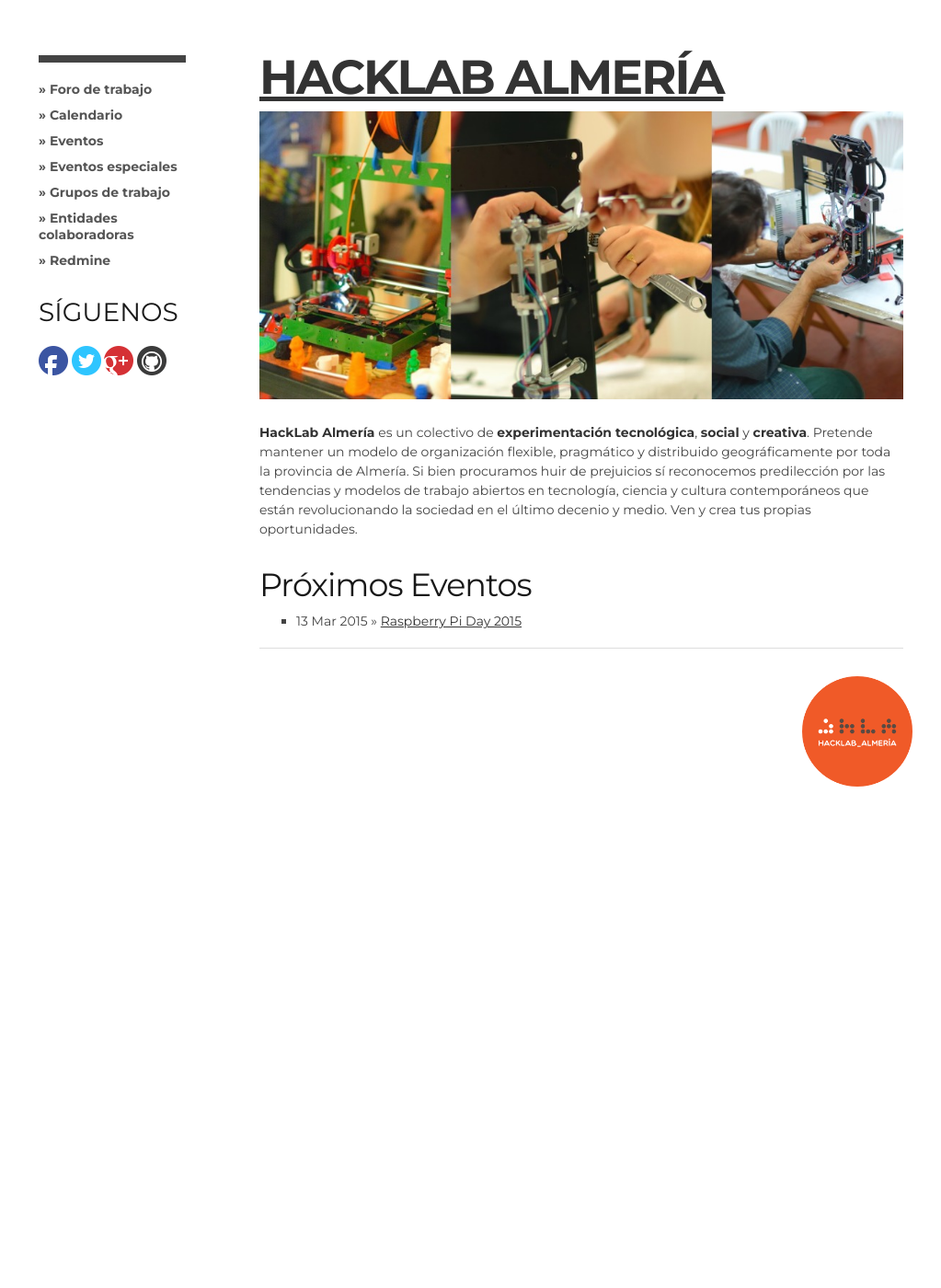
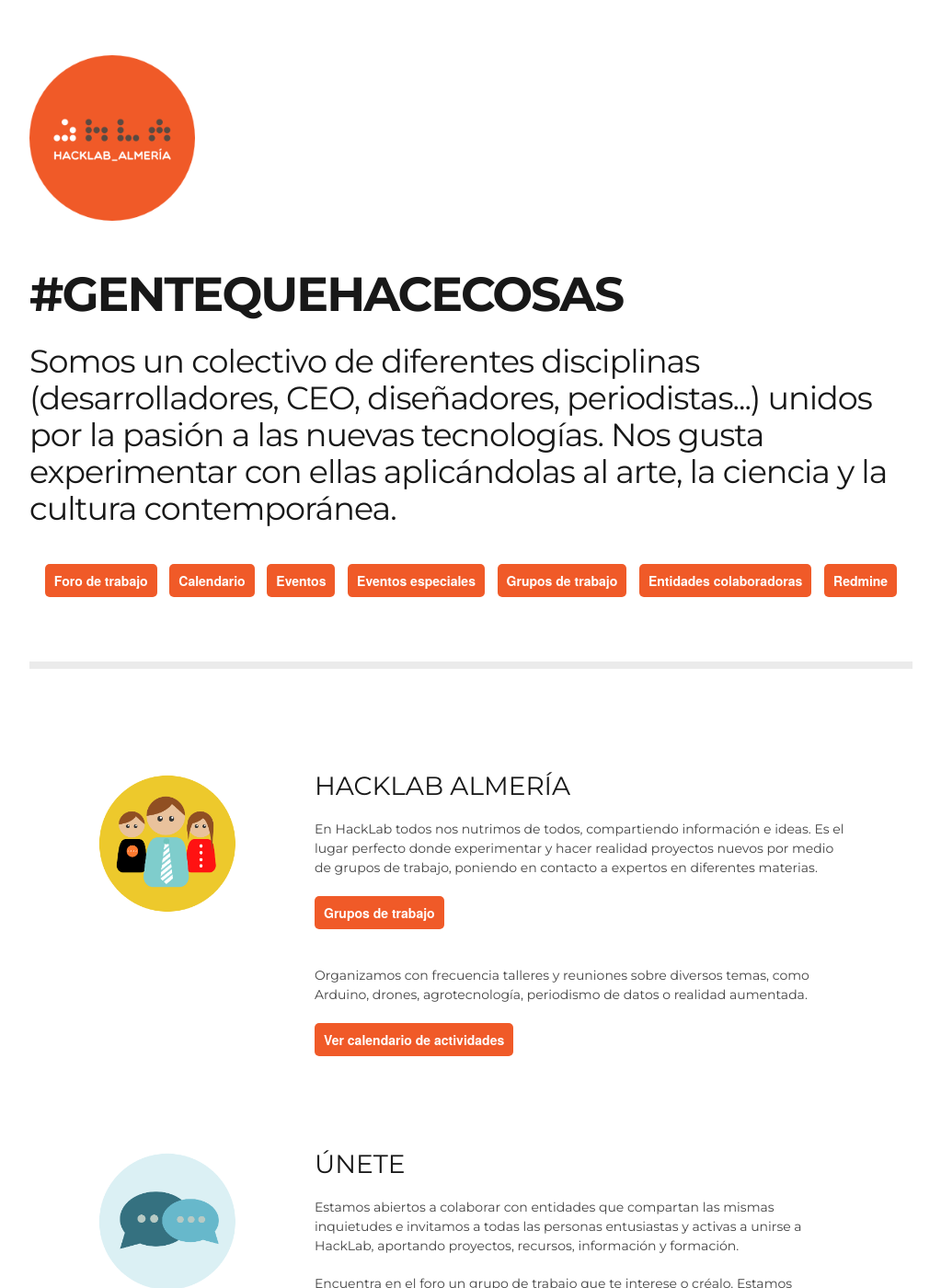
Before and after one commit to HackLab-Almeria/hacklab-almeria.github.io, a Jekyll site: the page built from index.md, in a window 1280 px wide and 1400 px high. Shown: the whole window at 92% size, without its empty margins (128-1151 px from the left). Built offline with Jekyll 4.4.1, drawn with Linux system fonts in a browser that asks for light colours; comment, search, counter and statistics services are not loaded; some of the changed text lies outside the part shown.

Commit message:
Portada modificada con plantilla especifica para ella, si gusta continuo con este diseño... las partes interiores están bien con el menu a la derecha fijo, solo modificaria un poco el color y añadiria un pie generico a todas las pantallas

```diff
--- /dev/null
+++ b/_layouts/portada.html
@@ -0,0 +1,164 @@
+<!DOCTYPE html>
+<!-- hecho con Skeleton -->
+<html lang="es">
+  <head>
+    <meta content="text/html; charset=UTF-8" http-equiv="content-type">
+
+    <!-- Atom / RSS-->
+    <link rel="alternate" type="application/atom+xml" title="Eventos" href="{{site.url}}/atom.xml" />
+
+      <!-- Basic Page Needs
+      ================================================== -->
+    <title>{% if page.title %}{{ page.title }} &#8211; {% endif %}{{ site.name }}</title>
+    <meta name="description" content="">
+    <!-- Diseño original de Manolo Ruiz @manoloruiz -->
+    <meta name="author" content="Ismael Olea">
+    <!--[if lt IE 9]>
+		<script src="http://html5shim.googlecode.com/svn/trunk/html5.js"></script>		<![endif]-->
+    <!-- Mobile Specific Metas
+	================================================== -->
+    <meta name="viewport" content="width=device-width, initial-scale=1, maximum-scale=1">
+    <!-- CSS
+	================================================== -->
+    <link rel="stylesheet" href="{{ site.url }}/css/base.css">
+    <link rel="stylesheet" href="{{ site.url }}/css/skeleton.css">
+    <link rel="stylesheet" href="{{ site.url }}/css/layout.css">
+    <link rel="stylesheet" href="{{ site.url }}/css/docs.css">
+    <link rel="stylesheet" href="{{ site.url }}/css/style.css">
+
+    <!-- Favicon
+	================================================== -->
+      <link rel="apple-touch-icon" sizes="57x57" href="{{site.url}}/recursos/favicons/apple-icon-57x57.png">
+      <link rel="apple-touch-icon" sizes="60x60" href="{{site.url}}/recursos/favicons/apple-icon-60x60.png">
+      <link rel="apple-touch-icon" sizes="72x72" href="{{site.url}}/recursos/favicons/apple-icon-72x72.png">
+      <link rel="apple-touch-icon" sizes="76x76" href="{{site.url}}/recursos/favicons/apple-icon-76x76.png">
+      <link rel="apple-touch-icon" sizes="114x114" href="{{site.url}}/recursos/favicons/apple-icon-114x114.png">
+      <link rel="apple-touch-icon" sizes="120x120" href="{{site.url}}/recursos/favicons/apple-icon-120x120.png">
+      <link rel="apple-touch-icon" sizes="144x144" href="{{site.url}}/recursos/favicons/apple-icon-144x144.png">
+      <link rel="apple-touch-icon" sizes="152x152" href="{{site.url}}/recursos/favicons/apple-icon-152x152.png">
+      <link rel="apple-touch-icon" sizes="180x180" href="{{site.url}}/recursos/favicons/apple-icon-180x180.png">
+      <link rel="icon" type="image/png" sizes="192x192"  href="{{site.url}}/recursos/favicons/android-icon-192x192.png">
+      <link rel="icon" type="image/png" sizes="32x32" href="{{site.url}}/recursos/favicons/favicon-32x32.png">
+      <link rel="icon" type="image/png" sizes="96x96" href="{{site.url}}/recursos/favicons/favicon-96x96.png">
+      <link rel="icon" type="image/png" sizes="16x16" href="{{site.url}}/recursos/favicons/favicon-16x16.png">
+      <link rel="manifest" href="{{site.url}}/recursos/favicons/manifest.json">
+      <meta name="msapplication-TileColor" content="#ffffff">
+      <meta name="msapplication-TileImage" content="{{site.url}}/recursos/favicons/ms-icon-144x144.png">
+      <meta name="theme-color" content="#ffffff">
+
+
+
+
+
+  </head>
+  <body>
+    <div class="container">
+      <header>
+        <img src="{{ site.url }}/recursos/logo-225x225.png" alt="hacklab_almería" class="logo" />
+        <h1>#GenteQueHaceCosas</h1>
+        <h2>Somos un colectivo de diferentes disciplinas (desarrolladores, CEO, diseñadores, periodistas...) unidos por la pasión a las nuevas tecnologías. Nos gusta experimentar con ellas aplicándolas al arte, la ciencia y la cultura contemporánea.</h2>
+      </header>
+
+          <ul class="horizontal">
+            <li><a href="http://discourse.hacklabalmeria.bitnamiapp.com/" class="button">Foro de trabajo</a></li>
+            <li><a href="{{ site.url }}/calendario" class="button">Calendario</a></li>
+            <li><a href="{{ site.url }}/eventos" class="button">Eventos</a></li>
+            <li><a href="{{ site.url }}/eventosespeciales" class="button">Eventos especiales</a></li>
+            <li><a href="{{ site.url }}/gruposdetrabajo" class="button">Grupos de trabajo</a></li>
+            <li><a href="{{ site.url }}/entidades" class="button">Entidades colaboradoras</a></li>
+            <li><a href="http://redmine.hacklabalmeria.net" class="button">Redmine</a></li>
+          </ul>
+        <hr class="large">
+    </div>
+    <div class="container">
+      <div class="three columns offset-by-one sidebar">
+        <a href="{{ site.url }}/gruposdetrabajo" title="Grupos de trabajo"><img src="{{ site.url }}/recursos/comunidades.png" title="Comunidades" /></a>
+      </div>
+      <div class="ten columns offset-by-one">
+        <h3>Hacklab Almería</h3>
+        <p>En HackLab todos nos nutrimos de todos, compartiendo información e ideas. Es el lugar perfecto donde experimentar y hacer realidad proyectos nuevos por medio de grupos de trabajo, poniendo en contacto a expertos en diferentes materias.</p>
+        <p><a href="{{ site.url }}/gruposdetrabajo" class="button" title="Grupos de trabajo">Grupos de trabajo</a></p>
+        <p>Organizamos con frecuencia talleres y reuniones sobre diversos temas, como Arduino, drones, agrotecnología, periodismo de datos o realidad aumentada.</p>
+        <p><a href="{{ site.url }}/calendario" class="button">Ver calendario de actividades</a></p>
+      </div>
+    </div>
+    <div class="container">
+      <div class="three columns offset-by-one sidebar">
+        <a href="http://discourse.hacklabalmeria.bitnamiapp.com/" title="Entrar al foro"><img src="{{ site.url }}/recursos/foro.png" title="Foro" /></a>
+      </div>
+      <div class="ten columns offset-by-one">
+        <h3>Únete</h3>
+        <p>Estamos abiertos a colaborar con entidades que compartan las mismas inquietudes e invitamos a todas las personas entusiastas y activas a unirse a HackLab, aportando proyectos, recursos, información y formación.</p>
+        <p>Encuentra en el foro un grupo de trabajo que te interese o créalo. Estamos deseando escucharte.</p>
+        <p><a href="http://discourse.hacklabalmeria.bitnamiapp.com/" class="button" title="Entrar al foro">Entrar al foro</a></p>
+      </div>
+    </div>
+    <div class="container">
+      <div class="three columns offset-by-one sidebar">
+        <a href="{{ site.url }}/eventos" title="Agenda de actividades"><img src="{{ site.url }}/recursos/agenda.png" /></a>
+      </div>
+      <div class="ten columns offset-by-one">
+        <h3>Eventos</h3>
+        <p>Estamos abiertos a colaborar con entidades que compartan las mismas inquietudes e invitamos a todas las personas entusiastas y activas a unirse a HackLab, aportando proyectos, recursos, información y formación.</p>
+        <h5><strong>Próximos eventos</strong></h5>
+{% assign curDate = site.time | date: '%s' %}
+<ul>
+{% for post in site.posts %}
+    {% assign date = post.date | date: '%s' %}
+    {% if date >= curDate %}
+        <li><span>{{ post.date | date_to_string }}</span> &raquo; <a href="{{ post.url }}">{{ post.title }}</a></li>
+    {% endif %}
+{% endfor %}
+</ul>
+        <p><a href="{{ site.url }}/eventos" class="button">Ver todos los eventos</a></p>
+      </div>
+    </div>
+
+    <footer>
+      <div class="container">
+        <div class="eight columns">
+          HackLab Almería 2015 ¿¿Licencia??
+        </div>
+        <div class="eight columns right">
+                <a href="https://es-es.facebook.com/HackLabAlmeria" title="Facebook de HackLab Almería">
+                <img src="{{ site.url }}/recursos/facebook.png" width="30" alt="Facebook de HackLab Almería"></a>
+                <a href="https://twitter.com/HackLabAl" title="Twitter de HackLab Almería">
+                <img src="{{ site.url }}/recursos/twitter.png" width="30" alt="Twitter de HackLab Almería"></a>
+                <a href="https://plus.google.com/+HacklabalmeriaNet" rel="publisher" title="G+ de HackLab Almería">
+                <img src="{{ site.url }}/recursos/google.png" width="30" alt="G+ de HackLab Almería"></a>
+                <a href="https://github.com/HackLab-Almeria" title="GitHub de HackLab Almería">
+                <img src="{{ site.url }}/recursos/git.png" width="30" alt="GitHub de HackLab Almería"></a>
+        </div>
+      </div>
+    </footer>
+
+
+      <!-- Google Analytics -->
+      <script type="text/javascript">
+
+		var _gaq = _gaq || [];
+		_gaq.push(['_setAccount', 'UA-33397759-1']);
+		_gaq.push(['_trackPageview']);
+
+		(function() {
+			var ga = document.createElement('script'); ga.type = 'text/javascript'; ga.async = true;
+			ga.src = ('https:' == document.location.protocol ? 'https://ssl' : 'http://www') + '.google-analytics.com/ga.js';
+			var s = document.getElementsByTagName('script')[0]; s.parentNode.insertBefore(ga, s);
+		})();
+
+		</script>
+      <script type="text/javascript">
+		var _gauges = _gauges || [];
+		(function() {
+			var t   = document.createElement('script');
+			t.type  = 'text/javascript';
+			t.async = true;
+			t.id    = 'gauges-tracker';
+			t.setAttribute('data-site-id', '4d806d7410cafd7fa4000011');
+			t.src = '//secure.gaug.es/track.js';
+			var s = document.getElementsByTagName('script')[0];
+			s.parentNode.insertBefore(t, s);
+		})();
+		</script> </div>
+  </body>
+</html>
--- a/css/base.css
+++ b/css/base.css
@@ -130,30 +130,19 @@
 /* #Buttons
 ================================================== */
 
-	.button,
+	.button,.button:visited,
 	button,
 	input[type="submit"],
 	input[type="reset"],
 	input[type="button"] {
-		background: #eee; /* Old browsers */
-		background: #eee -moz-linear-gradient(top, rgba(255,255,255,.2) 0%, rgba(0,0,0,.2) 100%); /* FF3.6+ */
-		background: #eee -webkit-gradient(linear, left top, left bottom, color-stop(0%,rgba(255,255,255,.2)), color-stop(100%,rgba(0,0,0,.2))); /* Chrome,Safari4+ */
-		background: #eee -webkit-linear-gradient(top, rgba(255,255,255,.2) 0%,rgba(0,0,0,.2) 100%); /* Chrome10+,Safari5.1+ */
-		background: #eee -o-linear-gradient(top, rgba(255,255,255,.2) 0%,rgba(0,0,0,.2) 100%); /* Opera11.10+ */
-		background: #eee -ms-linear-gradient(top, rgba(255,255,255,.2) 0%,rgba(0,0,0,.2) 100%); /* IE10+ */
-		background: #eee linear-gradient(top, rgba(255,255,255,.2) 0%,rgba(0,0,0,.2) 100%); /* W3C */
-	  border: 1px solid #aaa;
-	  border-top: 1px solid #ccc;
-	  border-left: 1px solid #ccc;
-	  -moz-border-radius: 3px;
-	  -webkit-border-radius: 3px;
-	  border-radius: 3px;
-	  color: #444;
+		background: #f05a28;
+	  -moz-border-radius:5px;
+	  -webkit-border-radius:5px;
+	  border-radius:5px;
+	  color: #fff;
 	  display: inline-block;
-	  font-size: 11px;
 	  font-weight: bold;
 	  text-decoration: none;
-	  text-shadow: 0 1px rgba(255, 255, 255, .75);
 	  cursor: pointer;
 	  margin-bottom: 20px;
 	  line-height: normal;
@@ -165,31 +154,9 @@
 	input[type="submit"]:hover,
 	input[type="reset"]:hover,
 	input[type="button"]:hover {
-		color: #222;
-		background: #ddd; /* Old browsers */
-		background: #ddd -moz-linear-gradient(top, rgba(255,255,255,.3) 0%, rgba(0,0,0,.3) 100%); /* FF3.6+ */
-		background: #ddd -webkit-gradient(linear, left top, left bottom, color-stop(0%,rgba(255,255,255,.3)), color-stop(100%,rgba(0,0,0,.3))); /* Chrome,Safari4+ */
-		background: #ddd -webkit-linear-gradient(top, rgba(255,255,255,.3) 0%,rgba(0,0,0,.3) 100%); /* Chrome10+,Safari5.1+ */
-		background: #ddd -o-linear-gradient(top, rgba(255,255,255,.3) 0%,rgba(0,0,0,.3) 100%); /* Opera11.10+ */
-		background: #ddd -ms-linear-gradient(top, rgba(255,255,255,.3) 0%,rgba(0,0,0,.3) 100%); /* IE10+ */
-		background: #ddd linear-gradient(top, rgba(255,255,255,.3) 0%,rgba(0,0,0,.3) 100%); /* W3C */
-	  border: 1px solid #888;
-	  border-top: 1px solid #aaa;
-	  border-left: 1px solid #aaa; }
-
-	.button:active,
-	button:active,
-	input[type="submit"]:active,
-	input[type="reset"]:active,
-	input[type="button"]:active {
-		border: 1px solid #666;
-		background: #ccc; /* Old browsers */
-		background: #ccc -moz-linear-gradient(top, rgba(255,255,255,.35) 0%, rgba(10,10,10,.4) 100%); /* FF3.6+ */
-		background: #ccc -webkit-gradient(linear, left top, left bottom, color-stop(0%,rgba(255,255,255,.35)), color-stop(100%,rgba(10,10,10,.4))); /* Chrome,Safari4+ */
-		background: #ccc -webkit-linear-gradient(top, rgba(255,255,255,.35) 0%,rgba(10,10,10,.4) 100%); /* Chrome10+,Safari5.1+ */
-		background: #ccc -o-linear-gradient(top, rgba(255,255,255,.35) 0%,rgba(10,10,10,.4) 100%); /* Opera11.10+ */
-		background: #ccc -ms-linear-gradient(top, rgba(255,255,255,.35) 0%,rgba(10,10,10,.4) 100%); /* IE10+ */
-		background: #ccc linear-gradient(top, rgba(255,255,255,.35) 0%,rgba(10,10,10,.4) 100%); /* W3C */ }
+		color: #fff;
+		background: #000;
+	}
 
 	.button.full-width,
 	button.full-width,
--- a/css/style.css
+++ b/css/style.css
@@ -39,6 +39,11 @@
 	text-align: right;
 }
 
+.logo {
+	width: 180px;
+	margin-bottom: 50px;
+}
+
 #logohacklab {
 	text-align: right;
 }
@@ -46,3 +51,13 @@
 #logohacklab img {
 	width: 120px;
 }
+footer .container{padding:20px 0 10px 0;}
+footer{
+	background:#f05a28;
+	color:#fff;
+}
+.columns.right{text-align:right;}
+
+ul.horizontal{text-align:center;}
+ul.horizontal li{display:inline;padding:0 5px;}
+header h2{margin-bottom:40px;}
--- a/index.md
+++ b/index.md
@@ -1,28 +1,4 @@
 ---
-layout: default
+layout: portada
 title: HackLab Almería
 ---
-
-![HackLab Almería](recursos/portada.jpg)
-
-**HackLab Almería** es un colectivo de **experimentación tecnológica**,
-**social** y **creativa**. Pretende mantener un modelo de organización flexible,
-pragmático y distribuido geográficamente por toda la provincia de Almería. Si
-bien procuramos huir de prejuicios sí reconocemos predilección por las
-tendencias y modelos de trabajo abiertos en tecnología, ciencia y cultura
-contemporáneos que están revolucionando la sociedad en el último decenio y
-medio. Ven y crea tus propias oportunidades.
-
-
-
-##Próximos Eventos
-
-{% assign curDate = site.time | date: '%s' %}
-<ul>
-{% for post in site.posts %}
-    {% assign date = post.date | date: '%s' %}
-    {% if date >= curDate %}
-        <li><span>{{ post.date | date_to_string }}</span> &raquo; <a href="{{ post.url }}">{{ post.title }}</a></li>
-    {% endif %}
-{% endfor %}
-</ul>
```
Also changed, not shown: _layouts/default.html (line endings or trailing spaces), recursos/agenda.png (added), recursos/comunidades.png (added), recursos/facebook.png (added), recursos/foro.png (added), recursos/git.png (added), recursos/google.png (added), recursos/twitter.png (added), 1 other file.
